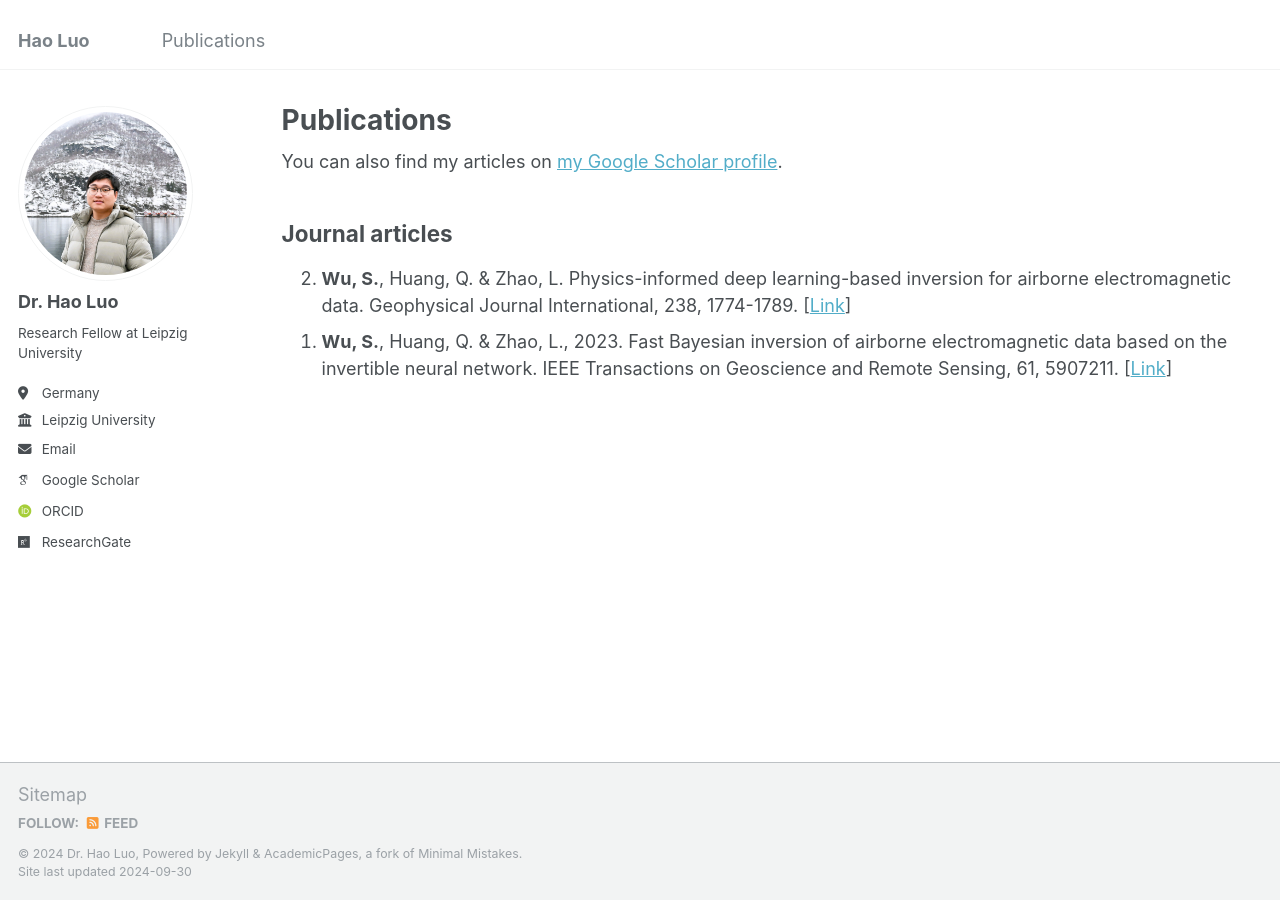
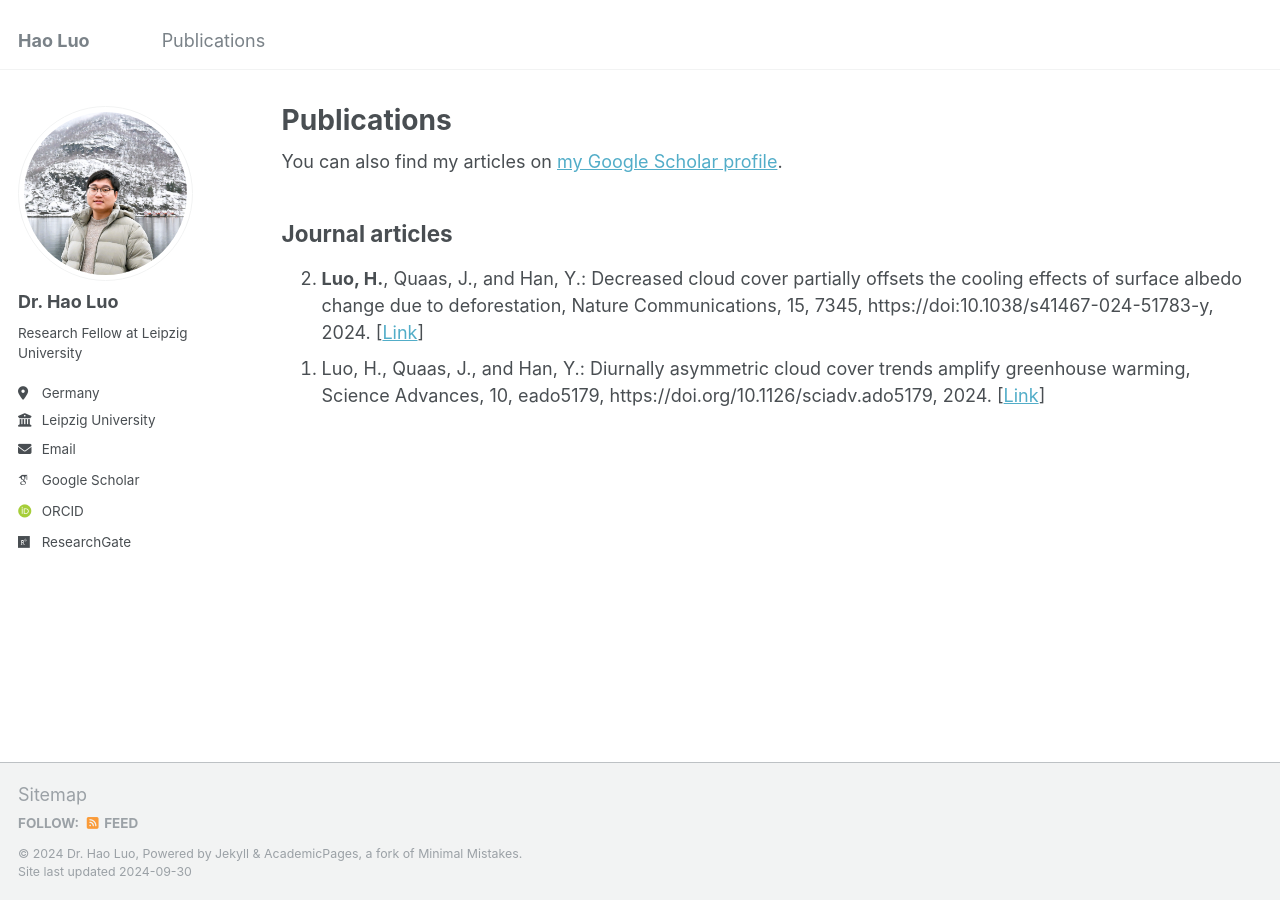
Before and after one commit to haoluo-atmos/haoluo-atmos.github.io, a Jekyll site: the page built from _pages/publications.html, in a window 1280 px wide. Built offline with Jekyll 4.4.1, drawn with Linux system fonts in a browser that asks for light colours; some web fonts are replaced.

Commit message:
Update publications.html

```diff
--- a/_pages/publications.html
+++ b/_pages/publications.html
@@ -14,8 +14,8 @@ author_profile: true
 <p align = "justify">
 <h2>Journal articles</h2>
 <ol reversed>
-<li><strong>Wu, S.</strong>, Huang, Q. & Zhao, L. Physics-informed deep learning-based inversion for airborne electromagnetic data. Geophysical Journal International, 238, 1774-1789. [<a href="https://doi.org/10.1093/gji/ggae244" target="_blank" rel="noopener noreferrer">Link</a>]</li>
+<li><strong>Luo, H.</strong>, Quaas, J., and Han, Y.: Decreased cloud cover partially offsets the cooling effects of surface albedo change due to deforestation, Nature Communications, 15, 7345, https://doi:10.1038/s41467-024-51783-y, 2024. [<a href="https://doi:10.1038/s41467-024-51783-y" target="_blank" rel="noopener noreferrer">Link</a>]</li>
 
-<li><strong>Wu, S.</strong>, Huang, Q. & Zhao, L., 2023. Fast Bayesian inversion of airborne electromagnetic data based on the invertible neural network. IEEE Transactions on Geoscience and Remote Sensing, 61, 5907211. [<a href="https://doi.org/10.1109/TGRS.2023.3264777" target="_blank" rel="noopener noreferrer">Link</a>]</li>
+<li>Luo, H., Quaas, J., and Han, Y.: Diurnally asymmetric cloud cover trends amplify greenhouse warming, Science Advances, 10, eado5179, https://doi.org/10.1126/sciadv.ado5179, 2024. [<a href="https://doi.org/10.1126/sciadv.ado5179" target="_blank" rel="noopener noreferrer">Link</a>]</li>
 
 </ol>
```
